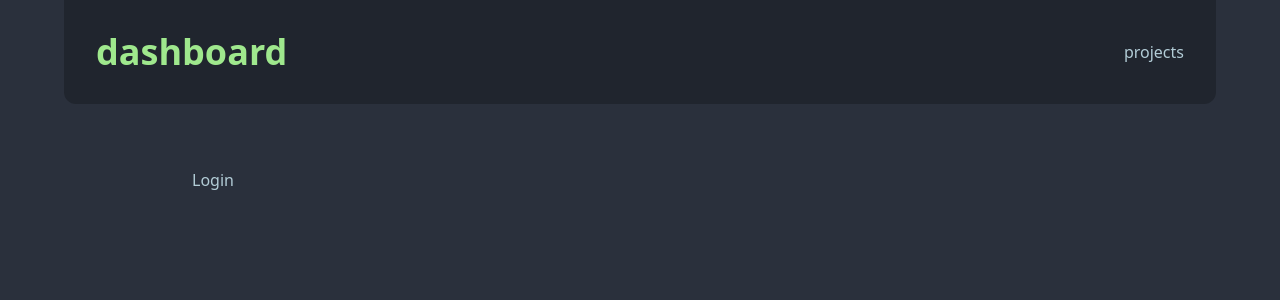
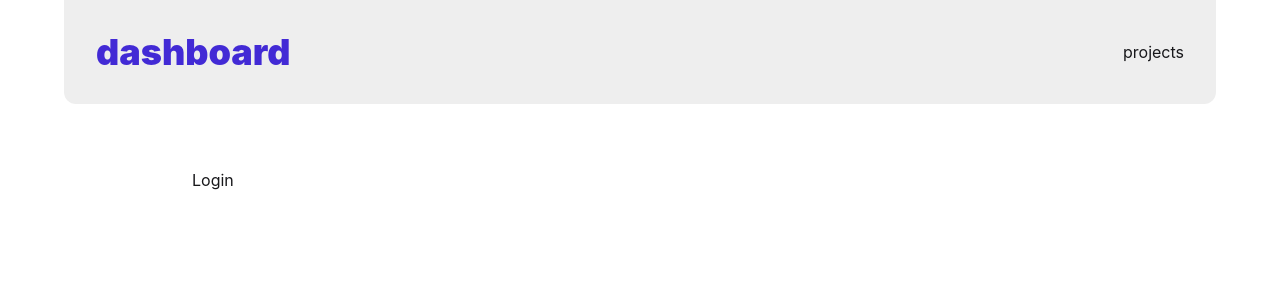
Before and after one commit to nevthereal/ytdash, a SvelteKit app: page /login in a window 1280 px wide. Shown: the top 300 px of the page. Built offline with nearby package versions, Linux system fonts and the light colour scheme.

Commit message:
tw v4, tried to play with daisyui date picker

```diff
--- a/package.json
+++ b/package.json
@@ -23,7 +23,7 @@
 		"@types/eslint": "^9.6.0",
 		"@types/node": "^22.8.7",
 		"autoprefixer": "^10.4.20",
-		"daisyui": "^4.12.14",
+		"daisyui": "5.0.0-beta.1",
 		"drizzle-kit": "^0.28.1",
 		"eslint": "^9.7.0",
 		"eslint-config-prettier": "^9.1.0",
@@ -35,7 +35,7 @@
 		"svelte": "^5.16.0",
 		"svelte-check": "^4.0.0",
 		"sveltekit-superforms": "^2.20.0",
-		"tailwindcss": "^3.4.9",
+		"tailwindcss": "4.0.0-beta.8",
 		"typescript": "^5.0.0",
 		"typescript-eslint": "^8.0.0",
 		"vite": "^5.0.3",
@@ -45,12 +45,14 @@
 		"@neondatabase/serverless": "^0.9.4",
 		"@oslojs/crypto": "^1.0.1",
 		"@oslojs/encoding": "^1.1.0",
+		"@tailwindcss/vite": "4.0.0-beta.8",
 		"@xyflow/svelte": "^0.1.24",
 		"arctic": "^2.2.2",
 		"clsx": "^2.1.1",
 		"dayjs": "^1.11.13",
 		"dotenv": "^16.4.5",
 		"drizzle-orm": "^0.36.3",
+		"pikaday": "^1.8.2",
 		"svelte-sonner": "^0.3.28",
 		"tailwind-merge": "^2.5.4",
 		"tailwindcss-animate": "^1.0.7"
--- a/postcss.config.js
+++ /dev/null
@@ -1,6 +0,0 @@
-export default {
-	plugins: {
-		tailwindcss: {},
-		autoprefixer: {}
-	}
-};
--- a/src/app.css
+++ b/src/app.css
@@ -1,3 +1,2 @@
-@import 'tailwindcss/base';
-@import 'tailwindcss/components';
-@import 'tailwindcss/utilities';
+@import 'tailwindcss';
+@plugin "daisyui";
--- a/src/routes/projects/[id]/+page.svelte
+++ b/src/routes/projects/[id]/+page.svelte
@@ -5,6 +5,18 @@
 	import { prettyDate } from '$lib/utils.js';
 	import { toast } from 'svelte-sonner';
 	import { superForm, dateProxy } from 'sveltekit-superforms';
+
+	const Pikaday = require('pikaday');
+
+	let myDatepicker: HTMLInputElement;
+	$effect(() => {
+		if (myDatepicker) {
+			const picker = new Pikaday({
+				field: myDatepicker
+			});
+			return () => picker.destroy();
+		}
+	});
 
 	let { data } = $props();
 
@@ -54,7 +66,7 @@
 	</div>
 </section>
 
-<section class="mt-6 border-t border-base-content/30 pt-6">
+<section class="border-base-content/30 mt-6 border-t pt-6">
 	<H1>Notes:</H1>
 	<form use:anEnhance action="?/addNote" method="post" class="join flex">
 		<input
--- a/tailwind.config.ts
+++ /dev/null
@@ -1,11 +0,0 @@
-import typography from '@tailwindcss/typography';
-import type { Config } from 'tailwindcss';
-import daisyui from 'daisyui';
-
-export default {
-	content: ['./src/**/*.{html,js,svelte,ts}'],
-	daisyui: {
-		themes: ['dim']
-	},
-	plugins: [typography, daisyui]
-} satisfies Config;
--- a/vite.config.ts
+++ b/vite.config.ts
@@ -1,6 +1,7 @@
 import { sveltekit } from '@sveltejs/kit/vite';
 import { defineConfig } from 'vite';
+import tailwindcss from '@tailwindcss/vite';
 
 export default defineConfig({
-	plugins: [sveltekit()]
+	plugins: [sveltekit(), tailwindcss()]
 });
```
Also changed, not shown: 1 other file (tests, documents, lock files or other folders).
